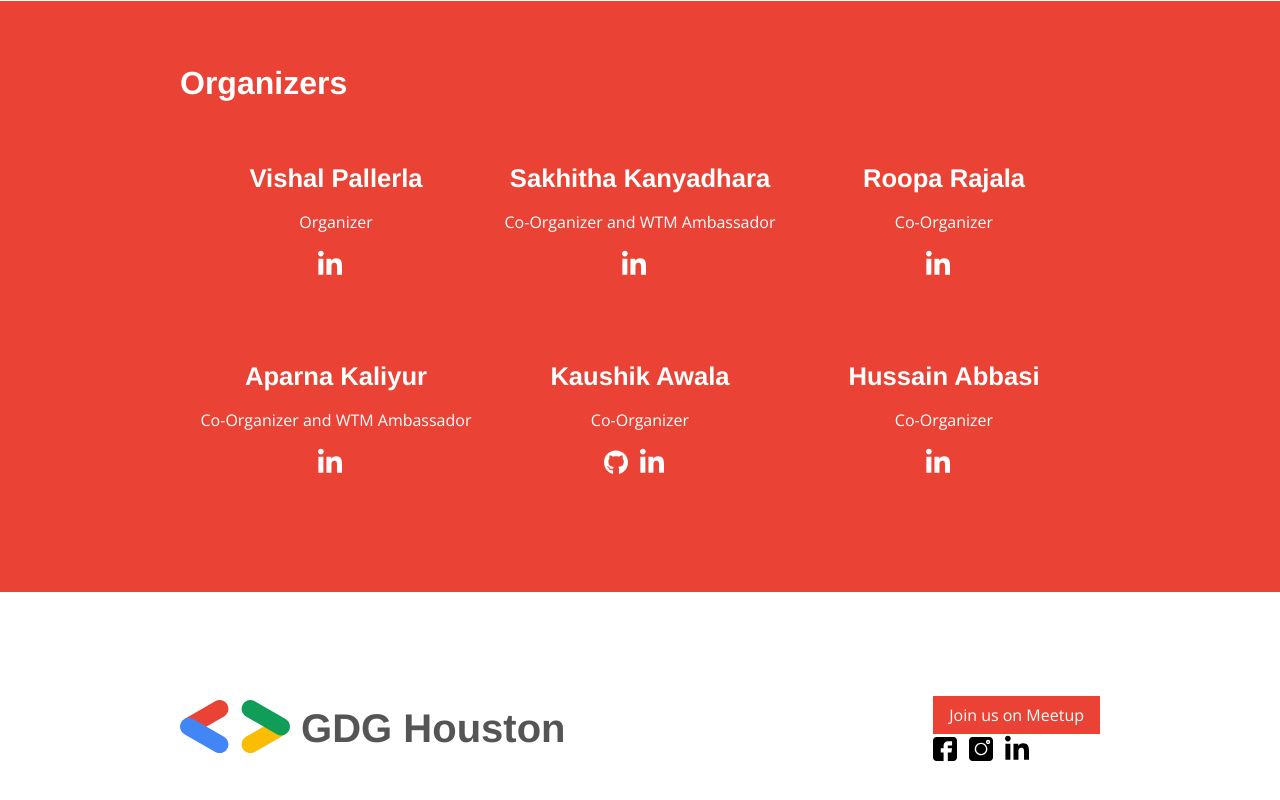
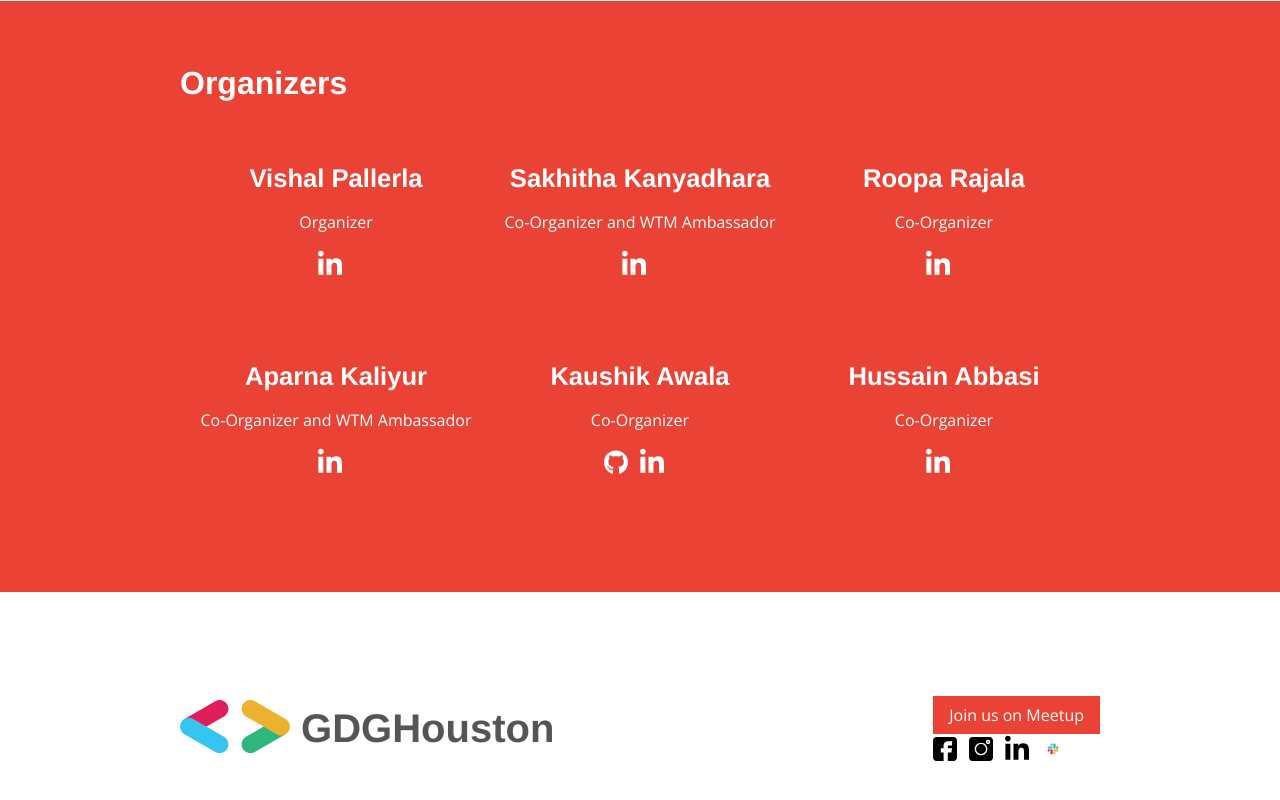
Before and after one commit to nikiyasimpson/devfest-southern, a Next.js app: page / in a window 1280 px wide. Shown: the part 2466-3266 px from the top of the page. Built offline with nearby package versions, Linux system fonts and the light colour scheme; a web font is replaced by a local one.

Commit message:
minor edits to slack link and main page logo; wrap footer on smaller screens

```diff
--- a/components/Footer.js
+++ b/components/Footer.js
@@ -6,24 +6,24 @@ import TwitterLogo from './icons/twitter.svg'
 import LinkedInLogo from './icons/linkedin-in.svg'
 import InstagramLogo from './icons/instagram.svg'
 import FacebookLogo from './icons/facebook.svg'
-import SlackLogo from './icons/github.svg'
+import SlackLogo from './icons/slack.svg'
 import Meetup from './icons/meetup.svg'
 import {TwitterLink,LinkedInLink,InstagramLink, FacebookLink, SlackLink, MeetupLink} from "./SocialLink";
 
 
 export default () => (
   <Section>
-	  <div style={{display: 'flex', justifyContent: 'space-between'}}>
+	  <div style={{display: 'flex', justifyContent: 'space-between', flexWrap: 'wrap'}}>
 		{/* <Lead>DevFest Houston 2019 is organized by</Lead> */}
-		<h1 style={{ fontSize: '2.5em' }}><GDGLogo alt="GDG" width="110px" style={{ position: 'relative', top: '11px' }} /> GDG Houston</h1>
+		<h1 style={{ fontSize: '2.5em' }}><GDGLogo alt="GDG" width="110px" style={{ position: 'relative', top: '11px' }} /> GDGHouston</h1>
 		<p className="cta" style={{ display: 'flex', flexDirection: 'column' }}>
 		<AnchorButton color="red" href="https://www.meetup.com/Google-Developer-Group-GDG-Houston/" target="_blank" rel="noopener noreferrer">Join us on Meetup</AnchorButton>
 		<span>
 		<FacebookLink link="https://www.facebook.com/HoustonGDG/" color="blue" />
 		<InstagramLink link="https://www.instagram.com/gdghouston/" color="blue" />
 		<LinkedInLink link="https://www.linkedin.com/company/gdg-houston/" color="blue" />
-		{/* <SlackLink link="https://gdg-houston.slack.com" color="blue" />
-		<TwitterLink link="https://twitter.com/gdghouston" color="blue" /> */}
+		<SlackLink link="https://gdg-houston.slack.com" color="blue" />
+		{/* <TwitterLink link="https://twitter.com/gdghouston" color="blue" /> */}
 		{/* <MeetupLink link="https://www.meetup.com/Google-Developer-Group-GDG-Houston/" color="blue" /> */}
 		</span>
 		</p>
--- a/components/SocialLink.js
+++ b/components/SocialLink.js
@@ -6,7 +6,7 @@ import WebsiteLogo from './icons/globe-africa.svg'
 import BlogLogo from './icons/pen-nib.svg'
 import InstagramLogo from './icons/instagram.svg'
 import FacebookLogo from './icons/facebook.svg'
-import SlackLogo from './icons/github.svg'
+import SlackLogo from './icons/slack.svg'
 import MeetupLogo from './icons/meetup.svg'
 
 const StyledLink = styled.a`
```
Also changed, not shown: components/icons/slack.svg (added).
